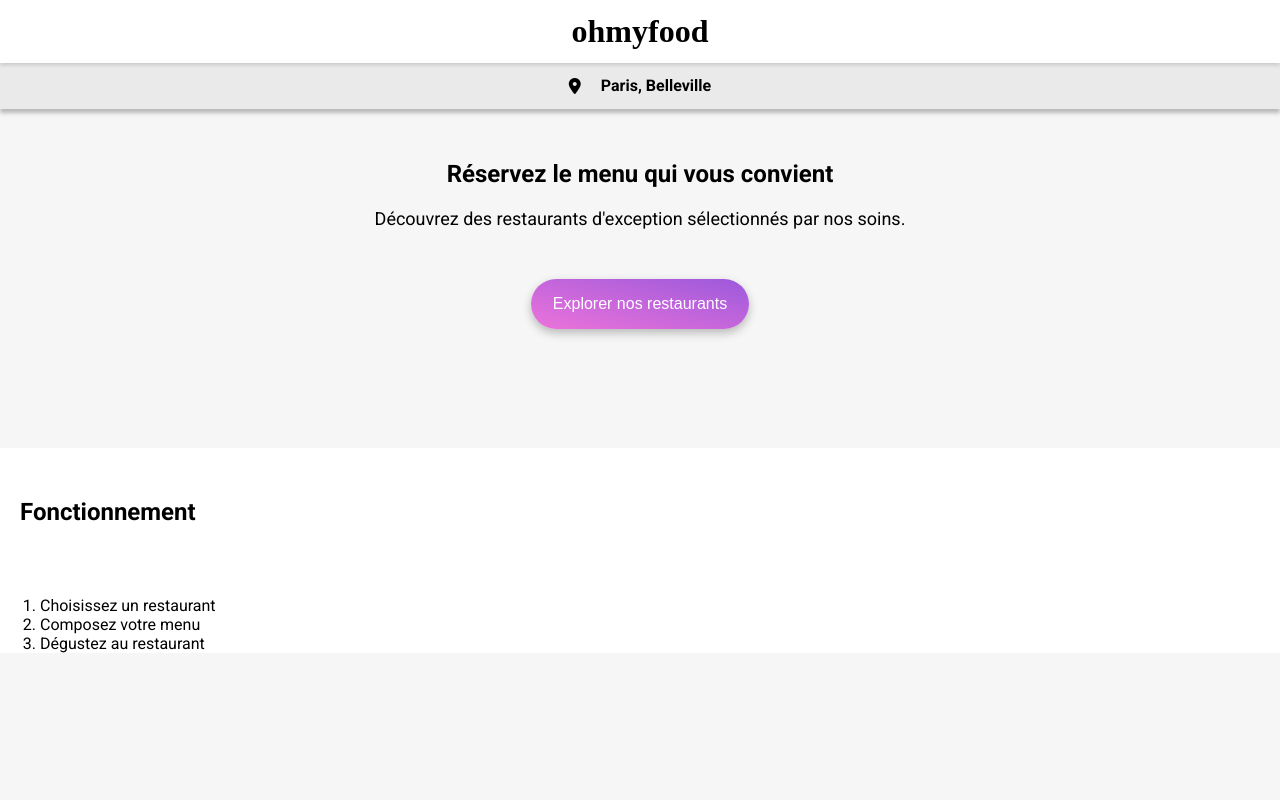
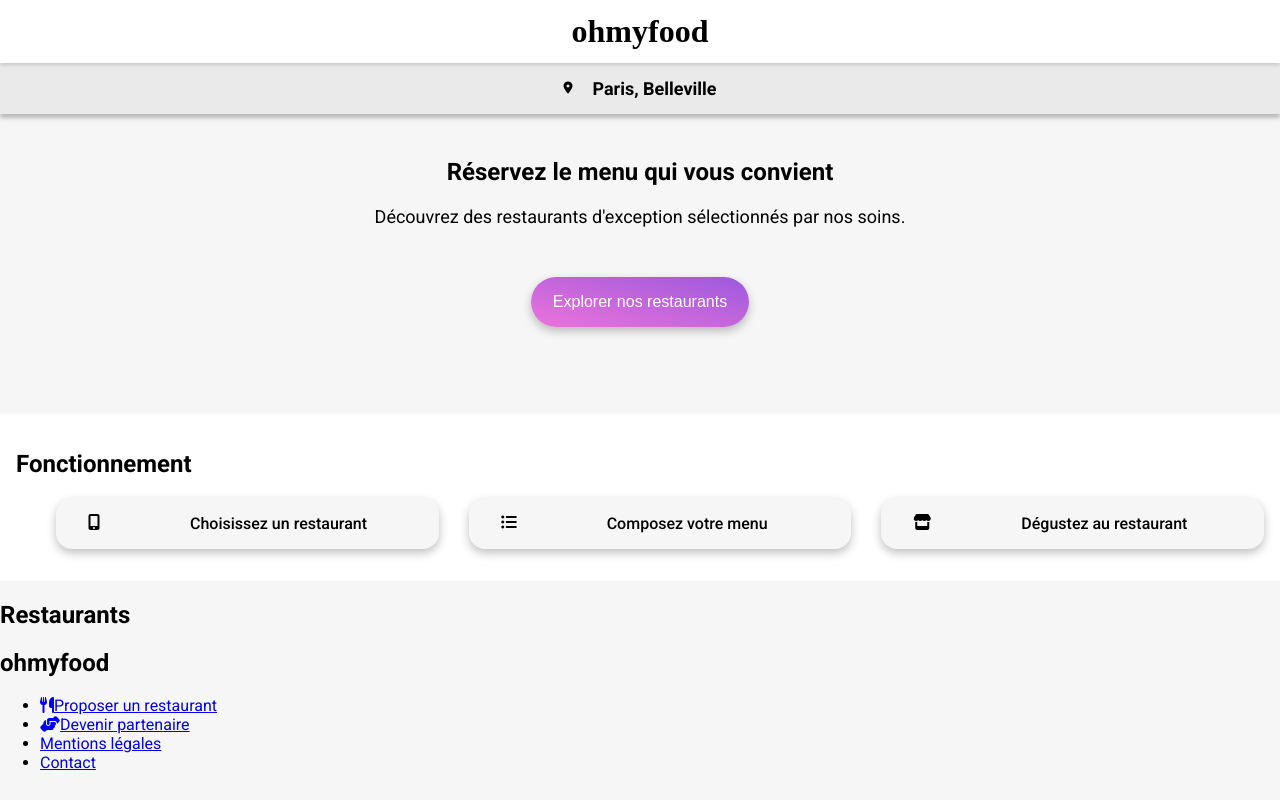
Before and after one commit to HIssa619/OhMyFood, a website: page Index.html in a window 1280 px wide. Drawn offline with Linux system fonts and the light colour scheme; a web font is replaced by a local one.

Commit message:
save before continue

```diff
--- a/Index.html
+++ b/Index.html
@@ -25,19 +25,52 @@
             <p>Découvrez des restaurants d'exception sélectionnés par nos soins.</p>
             <button> Explorer nos restaurants</button>
         </section>
-        <section class="fonctionnement">
+        <section class="function">
             <h2>Fonctionnement</h2>
-            <div class="listfonc">
+
                 <ol>
-                    <li>Choisissez un restaurant</li>
-                    <li>Composez votre menu</li>
-                    <li>Dégustez au restaurant</li>
+                    <li>
+                        <i class="function__icon fas fa-mobile-alt"></i>
+                        Choisissez un restaurant
+                      </li>
+                      <li>
+                        <i class="function__icon fas fa-list-ul"></i>
+                        Composez votre menu
+                      </li>
+                      <li>
+                        <i class="function__icon fas fa-store"></i>
+                        Dégustez au restaurant
+                      </li>
                 </ol>
-            </div>
             </section>
+            <section class="Restaurants">
+                <h2>Restaurants</h2>
+                <div class="listrestaurant">
+                    <article></article>
+                    <article></article>
+                    <article></article>
+                    <article></article>
+                </div>
+                </section>
     </main>
 
-    <footer></footer>
+    <footer>
+        <h2>ohmyfood</h2>
+        <ul class="footer__list">
+            <li class="footer__listElement">
+                <a class="footer__link" href="#"><i class="footer__icon fas fa-utensils"></i>Proposer un restaurant</a>
+            </li>
+            <li class="footer__listElement">
+                <a class="footer__link" href="#"><i class="footer__icon fas fa-hands-helping"></i>Devenir partenaire</a>
+            </li>
+            <li class="footer__listElement">
+                <a class="footer__link" href="#">Mentions légales</a>
+            </li>
+            <li class="footer__listElemet">
+                <a class="footer__link" href="#">Contact</a>
+            </li>
+        </ul>
+    </footer>
 
 </body>
 </html>
--- a/sass/explorer.scss
+++ b/sass/layout/explorer.scss
@@ -1,5 +1,7 @@
 
+@import "../tools/box-shadow.scss";
 .explorer{
+    padding: 1.5rem;
     height: 300px;
     text-align: center;
     &h1{
@@ -21,8 +23,8 @@
         color:white;
         background: linear-gradient(193.33deg, #9356DC -11.44%, #FF79DA 123.93%);
         cursor: pointer;
-        box-shadow: 0px 4px 10px 0px #00000040;
         transition: all 200ms;
+        @include base-shadow;
 
     }
     & button:hover{
--- /dev/null
+++ b/sass/layout/function.scss
@@ -0,0 +1,24 @@
+.function{
+    background-color: hsl(0, 0%, 100%);
+    padding: 1rem 1rem;
+
+    & ol{
+        display: flex;
+        gap: 30px;
+        @media(max-width: 800px){
+            flex-direction: column;
+        }
+    }
+    & li{
+            width: 100%;
+            padding: 1rem 2rem;
+            background-color: #F6F6F6;
+            font-size: 16px;
+            font-weight: 500;
+            border-radius: 1rem;
+            @include base-shadow;
+            display: flex;
+            gap: 90px;
+        }
+
+}
--- /dev/null
+++ b/sass/tools/box-shadow.scss
@@ -0,0 +1,3 @@
+@mixin base-shadow {
+    box-shadow: 0px 4px 10px 0px #00000040;
+}
--- a/style.scss
+++ b/style.scss
@@ -1,16 +1,5 @@
 @import "./sass/base";
-@import "./sass/layout";
-@import "./sass/locali";
-@import "./sass/explorer";
-
-
-
-main .fonctionnement{
-    height: 440px;
-    background-color: #be2525;
-    padding: 48px;
-}
-
-main h2{
-    font-size: 24px;
-}
+@import "./sass/layout/header";
+@import "./sass/layout/locali";
+@import "./sass/layout/explorer";
+@import "./sass/layout/function";
```
Also changed, not shown: sass/base.scss (line endings or trailing spaces), sass/layout/fonctionnement.scss (added), sass/layout/header.scss (renamed from sass/layout.scss), sass/layout/locali.scss (renamed from sass/locali.scss), style.css, 1 other file.
